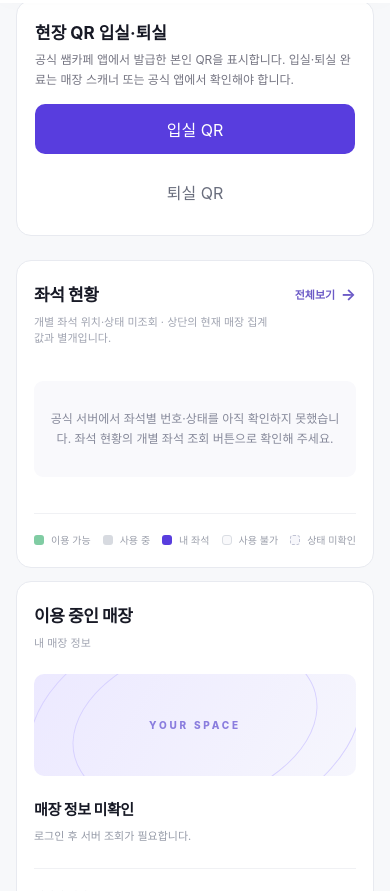
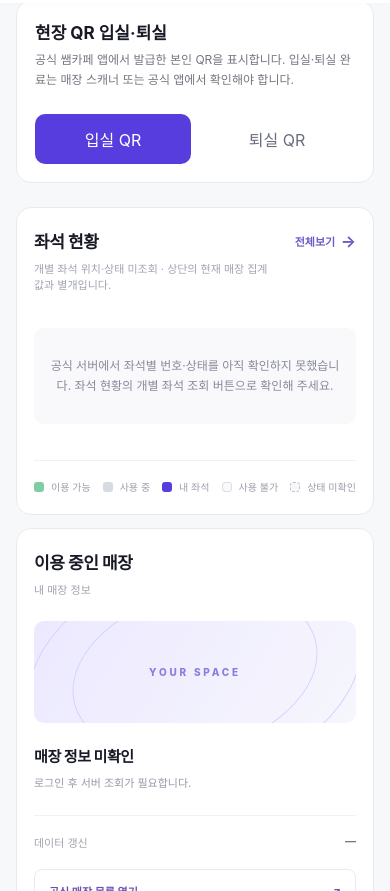
Before and after one commit to junhy1203/stdcafe, a website: page public/index.html in a window 390 px wide. Shown: the part 841-1732 px from the top of the page. Drawn offline with Linux system fonts and the light colour scheme; no server answers.

Commit message:
Style separate admission and departure QR controls in responsive home and seat screens

```diff
--- a/public/style.css
+++ b/public/style.css
@@ -86,6 +86,9 @@
 @media(max-width:740px){.room-tabs{width:100%}.room-tabs .room-tab{flex:1;min-width:0;padding:11px 8px;font-size:12px}}
 
 
+.access-actions{display:flex;gap:8px;align-items:stretch;flex-wrap:wrap;margin-top:10px}
+.access-actions button{flex:1;min-width:130px;cursor:pointer}
+@media(max-width:740px){.access-actions{width:100%}.access-actions button{min-width:110px}}
 /* Screenshot-based room map. Does not invent occupancy, seat positions or
    admission eligibility. The room sheet scrolls horizontally on small screens. */
 .seat-grid.full.reference-floor-plan{display:block;min-width:0;max-width:100%;overflow-x:auto;overflow-y:visible;padding:12px 10px 0;border:1px solid #e5e7ef;background:#f9fafc;border-radius:16px;gap:0}
```
